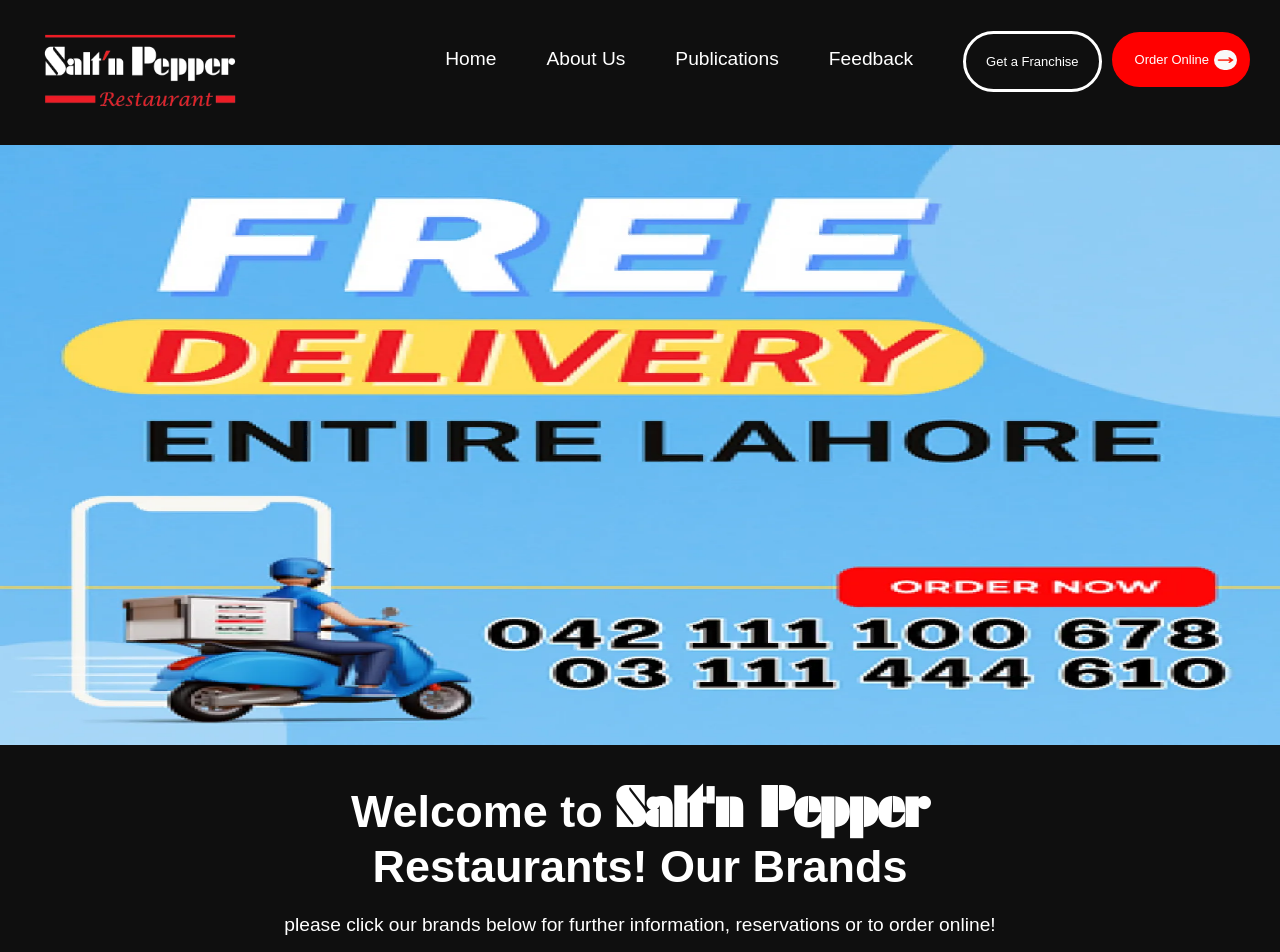
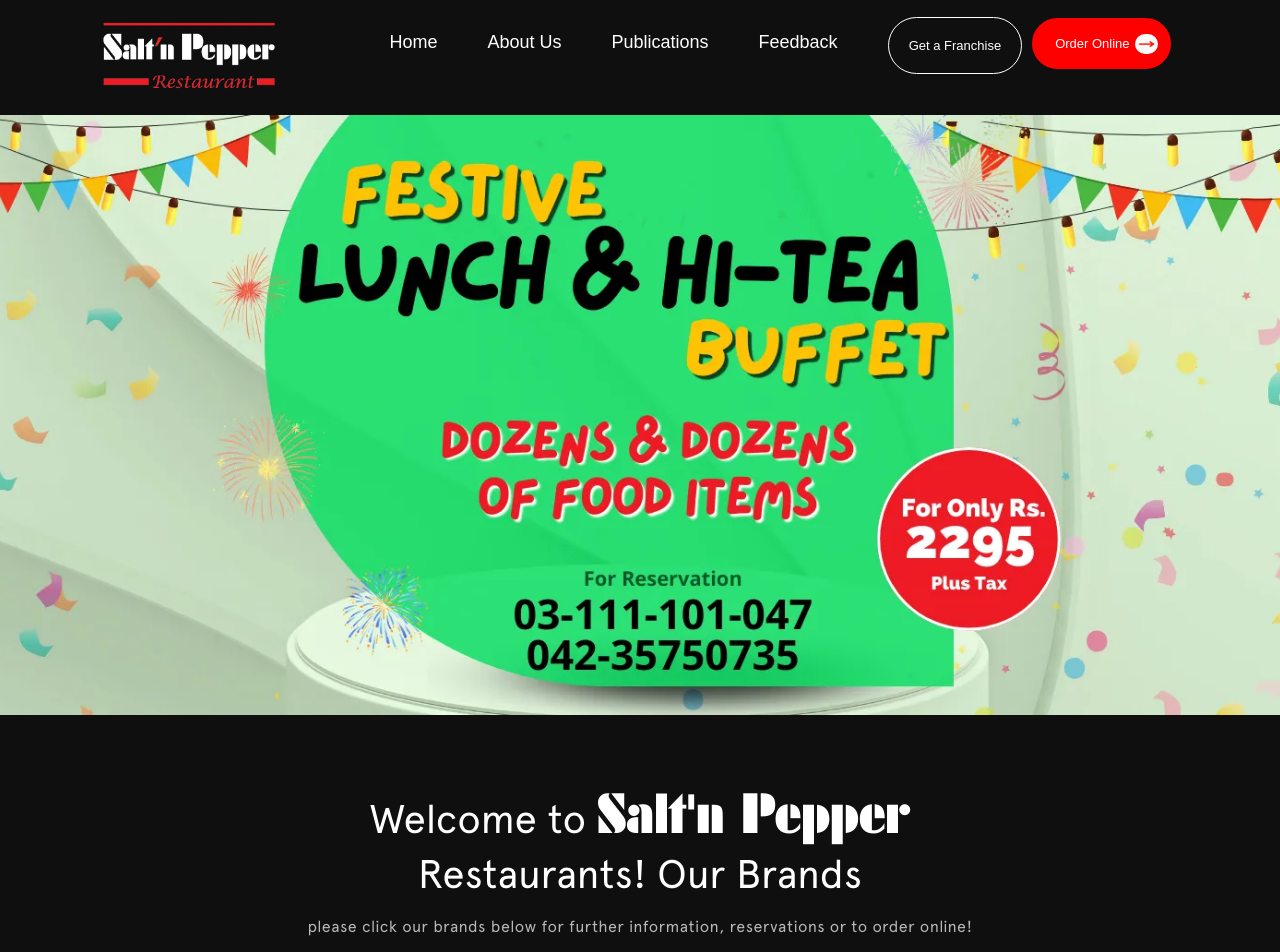
Before and after one commit to JaveriyaSaleem/SaltnpepperbyJaveriya, a plain HTML site: page index.html in a window 1280 px wide. Shown: the top 952 px of the page. Drawn offline with Linux system fonts and the light colour scheme.

Commit message:
updated everything with flex

```diff
--- a/index.html
+++ b/index.html
@@ -14,16 +14,16 @@
         <!-- HEADER -->
         <header>
             <div class="header navhead">
-                <img src="Images/white resturant logo.webp" alt="Main Logo" id="mainlogo" class="header" width="200">
+                <img src="Images/white resturant logo.webp" alt="Main Logo" id="mainlogo" class="header" width="180">
             </div>
 
             <nav>
                 <div class="navbar-container navhead">
                     <ul>
-                        <li class="nav center">Home</li>
-                        <li class="nav center">About Us</li>
-                        <li class="nav center">Publications</li>
-                        <li class="nav center">Feedback</li>
+                        <li class="nav-center">Home</li>
+                        <li class="nav-center">About Us</li>
+                        <li class="nav-center">Publications</li>
+                        <li class="nav-center">Feedback</li>
                         <li id="frenchisebutton"> Get a Franchise</li>
                         <li id="orderbutton"> Order Online <img src="Images/arrowicon.png" alt="" width="30" height="30" id="headerbutton"></li>
                     </ul>
@@ -32,7 +32,7 @@
         </header>
         <!-- LANDING PAGE IMAGE -->
         <figure>
-            <img src="Images/lan.webp" alt="Landing Image" id="landing" width="1200" height="600">
+            <img src="Images/mainland.webp" alt="Landing Image" id="landing" width="1200" height="600">
         </figure>
         <!-- WELCOME NOTE -->
         <div class="welcomesection">
--- a/style.css
+++ b/style.css
@@ -14,25 +14,27 @@
   font-family: sans-serif;
   font-weight: lighter;
   overflow-x: hidden;
+  box-sizing: border-box;
 }
 header {
-  padding-top: 25px;
+ width: 100%;
+  display: flex;
+  flex-direction: row;
+  justify-content: center;
+  align-items: center;
+  gap: 70px;
 }
 .navbar-container {
   /* border-style: solid; */
   display: flex;
-  justify-content: flex-end;
+  justify-content: center;
+  align-items: flex-end;
   width: 100%;
-  padding-bottom: 12px;
-  margin-left: 20px;
-  margin-bottom: 0;
-  margin-top: 0px;
 }
 
 nav ul {
   list-style: none;
   display: flex;
-  margin-top: -90px;
 }
 
 nav ul li {
@@ -54,10 +56,15 @@
   font-size: small;
   border-style: solid;
   border-radius: 40px;
+  border-width: 1px;
   padding: 20px;
   margin-top: 1px;
   margin-bottom: 25px;
   margin-right: 10px;
+}
+.nav-center{
+  font-weight: lighter;
+  font-size: 18px;
 }
 
 #orderbutton {
@@ -89,24 +96,38 @@
 
 #landing {
   width: 100%;
+  object-fit: cover;
 }
 .saltnpepper {
   font-family: Futurak;
 }
 #h1logo {
   font-size: 55px;
+  font-weight: lighter;
 }
 
 .h1 {
+  padding-top: 40px;
   text-align: center;
-  font-size: 45px;
+  font-size: 40px;
+  font-style: normal;
+  font-family: Apercu;
+  font-weight: 400;
   line-height: 55px;
-  margin-bottom: 20px;
+    color: #FFFFFF;
+    margin-bottom: 8px;
 }
 
 .paraclass {
   text-align: center;
-  font-size: larger;
+  font-family: 'Apercu';
+  font-style: normal;
+  font-weight: 400;
+  font-size: 16px;
+  line-height: 19px;
+  letter-spacing: 0.03em;
+  color: rgba(255, 255, 255, 0.7);
+  margin-bottom: 40px;
 }
 #welcomesecborder {
   /* border-style: solid; */
```
Also changed, not shown: Images/mainland.webp (added).
